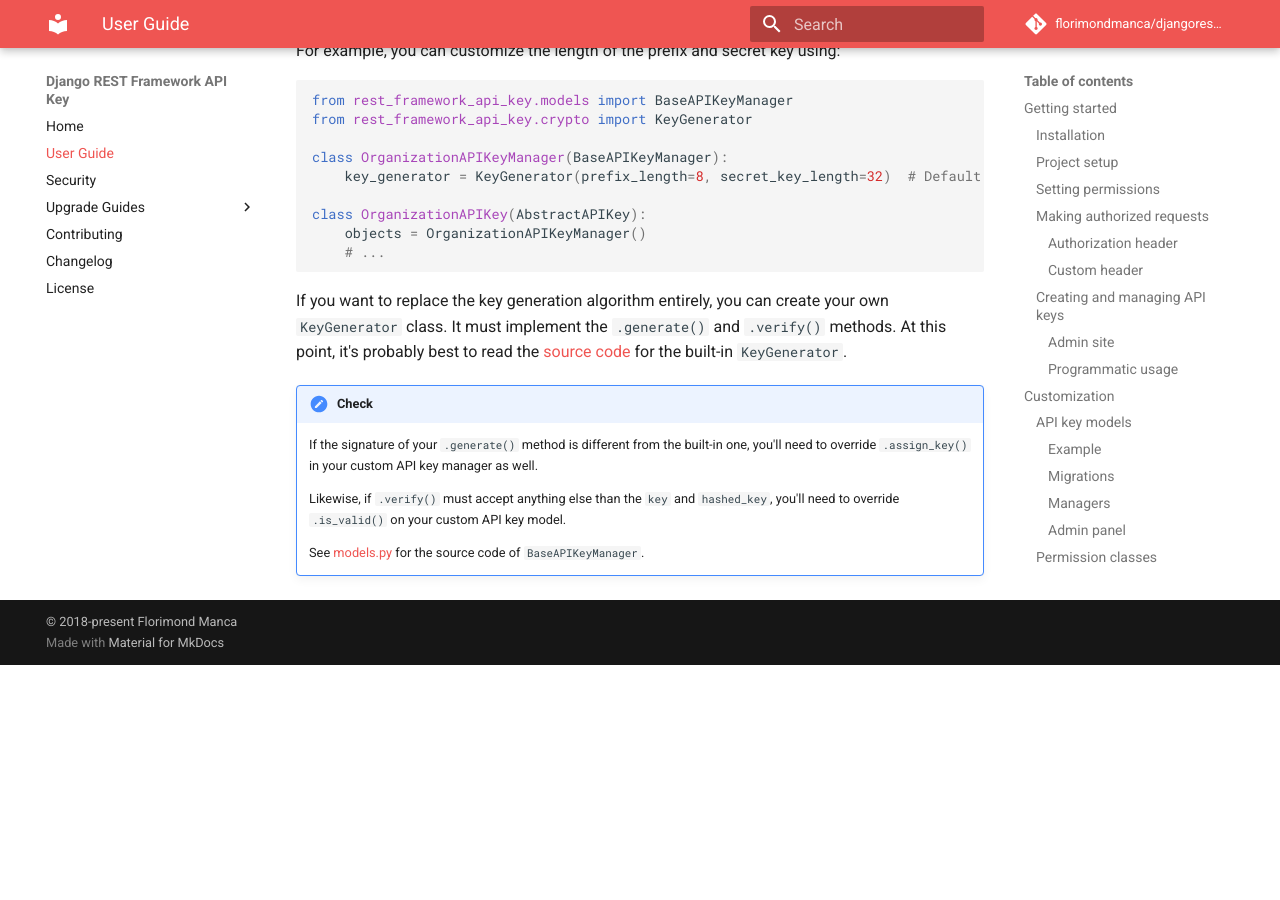
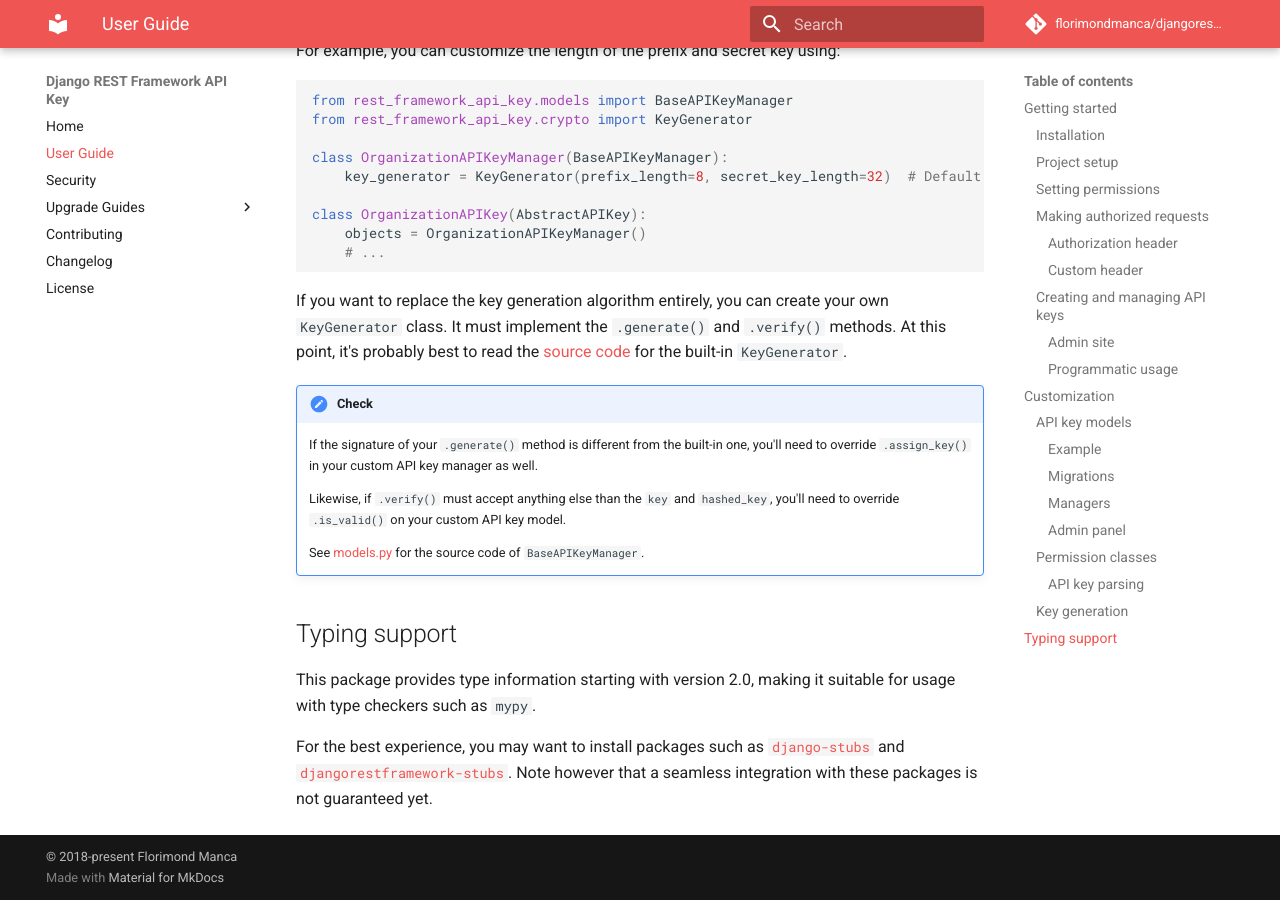
Before and after one commit to florimondmanca/djangorestframework-api-key, an MkDocs documentation site: the page built from docs/guide.md, in a window 1280 px wide and 900 px high, scrolled down 7808 px. Built offline with MkDocs 1.6.1 and Material for MkDocs 9.7.7, drawn with Linux system fonts in a browser that asks for light colours; comment, search, counter and statistics services are not loaded; before the commit the page ends 8473 px from its top, so only the background shows below that.

Commit message:
Document typing support (#123)
* Document typing support

* Copy nits

```diff
--- a/docs/guide.md
+++ b/docs/guide.md
@@ -349,3 +349,9 @@
     Likewise, if `.verify()` must accept anything else than the `key` and `hashed_key`, you'll need to override `.is_valid()` on your custom API key model.
 
     See [models.py](https://github.com/florimondmanca/djangorestframework-api-key/blob/master/rest_framework_api_key/models.py) for the source code of `BaseAPIKeyManager`.
+
+## Typing support
+
+This package provides type information starting with version 2.0, making it suitable for usage with type checkers such as `mypy`.
+
+For the best experience, you may want to install packages such as [`django-stubs`](https://github.com/typeddjango/django-stubs) and [`djangorestframework-stubs`](https://github.com/typeddjango/djangorestframework-stubs). Note however that a seamless integration with these packages is not guaranteed yet.
```
